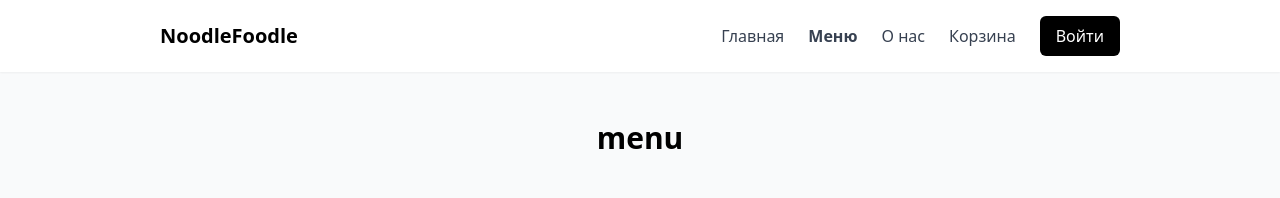
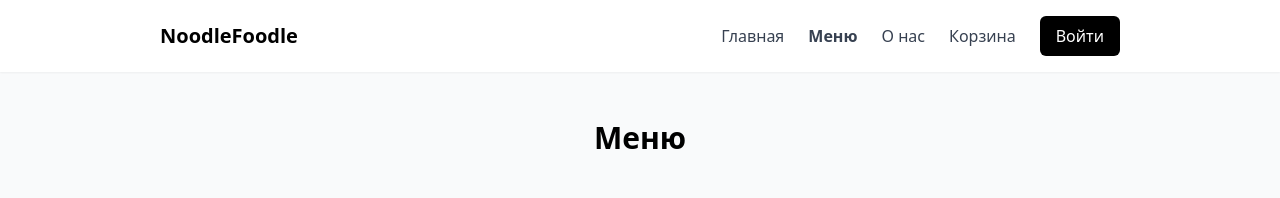
Before and after one commit to proffsenya/NoodleFoodle, a React (Vite) app: page /menu in a window 1280 px wide. Shown: the top 198 px of the page. Built offline with nearby package versions, Linux system fonts and the light colour scheme.

Commit message:
Revert "fix"
This reverts commit dd16de99aeb6fde214c69a90b6bc29e0b6052b53.

```diff
--- a/pages/Menu.jsx
+++ b/pages/Menu.jsx
@@ -20,7 +20,7 @@ function Layout() {
         <section id="menu" className="px-4 py-20 bg-gray-50">
                 <div className="container mx-auto">
                   <h2 className="mt-10 text-3xl font-bold text-center mb-11">
-                    menu
+                    Меню
                   </h2>
                   <div className="grid mx-auto md:gap-10 justify-evenly md:grid-cols-16">
                   {dishes.map((item) => (
```
